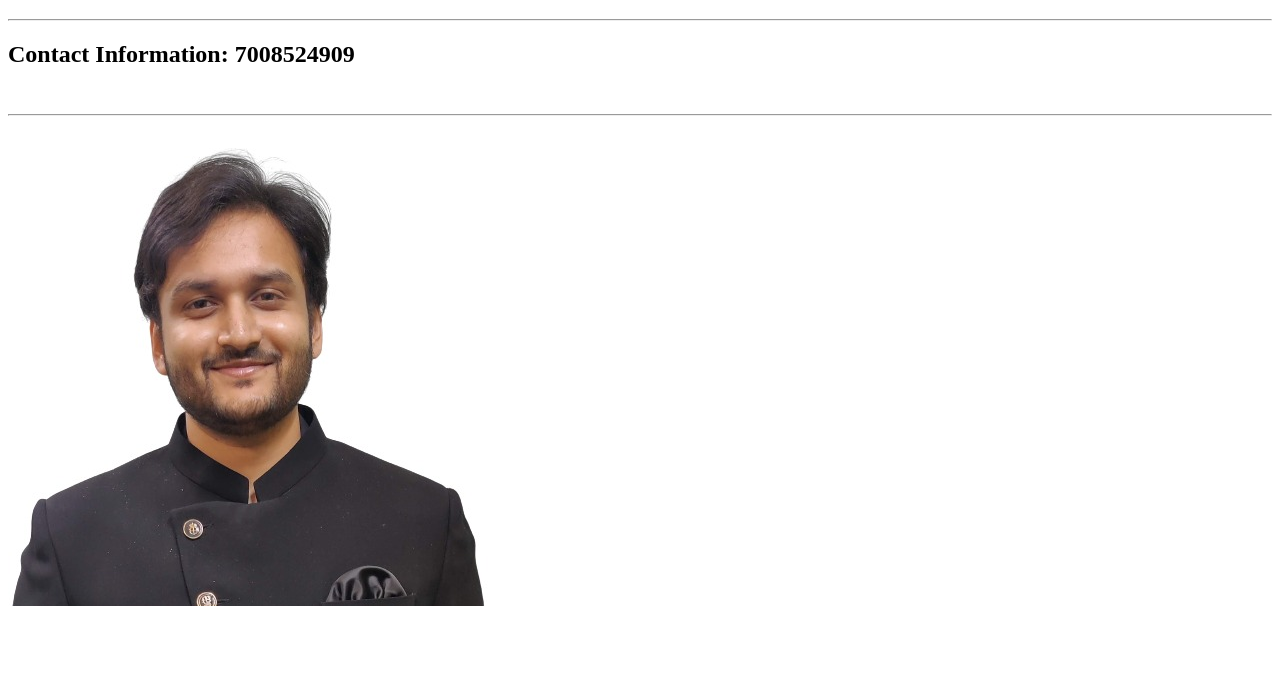
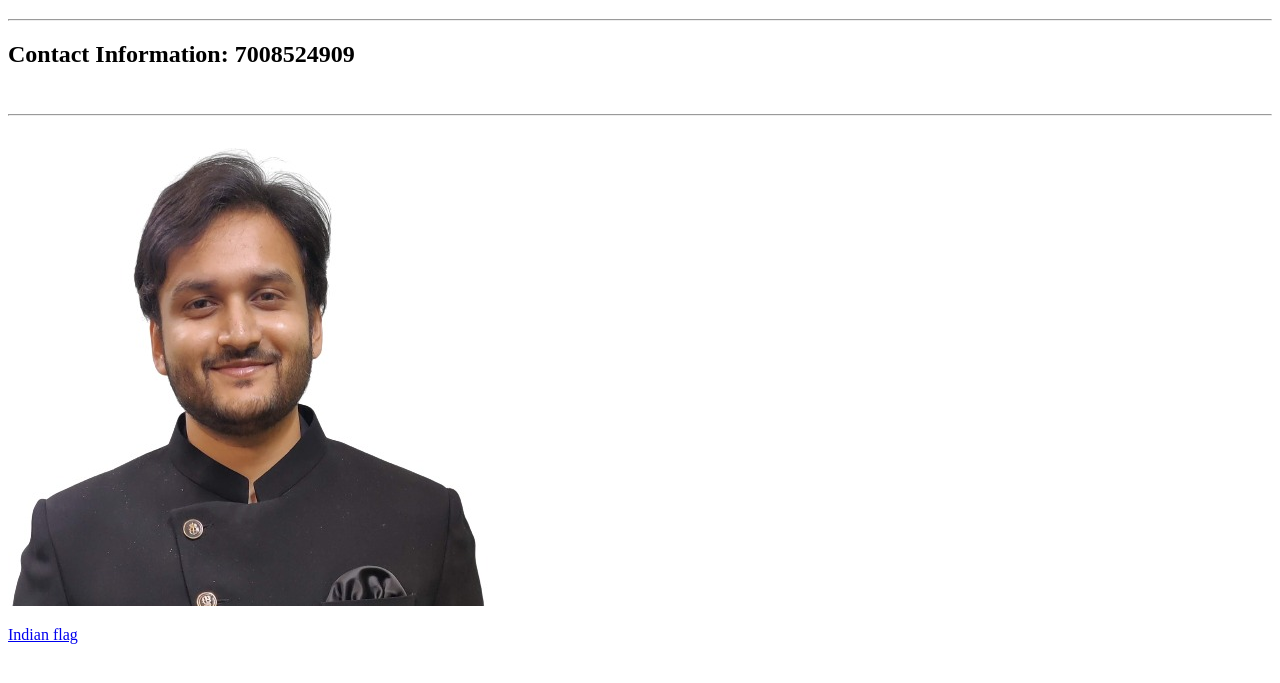
Before and after one commit to sarveshkaran99/MyWebsite_01, a plain HTML site: page index.html in a window 1280 px wide. Shown: the part 61-744 px from the top of the page. Drawn offline with Linux system fonts and the light colour scheme.

Commit message:
Update index.html

```diff
--- a/index.html
+++ b/index.html
@@ -12,5 +12,8 @@
     <br/>
     <hr/>
     <img src="./Asset/Images/SK.jpg"/>
+
+   <a href="./IndianFlag.html"><p> Indian flag </p></a>
+
 </body>
 </html>
```
